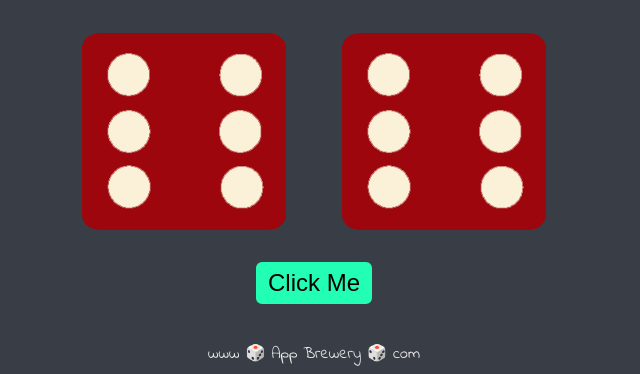
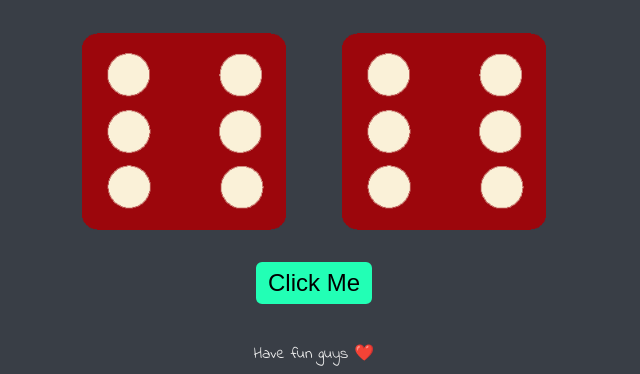
Before and after one commit to JachiEzeh/dicegame, a plain HTML site: page index.html in a window 1280 px wide. Shown: the part 462-836 px from the top of the page, without its empty margins (326-966 px from the left). Drawn offline with Linux system fonts and the light colour scheme.

Commit message:
Changed line 34

```diff
--- a/index.html
+++ b/index.html
@@ -31,6 +31,6 @@
   </body>
 
   <footer>
-    www 🎲 App Brewery 🎲 com
+    Have fun guys ❤️
   </footer>
 </html>
```
